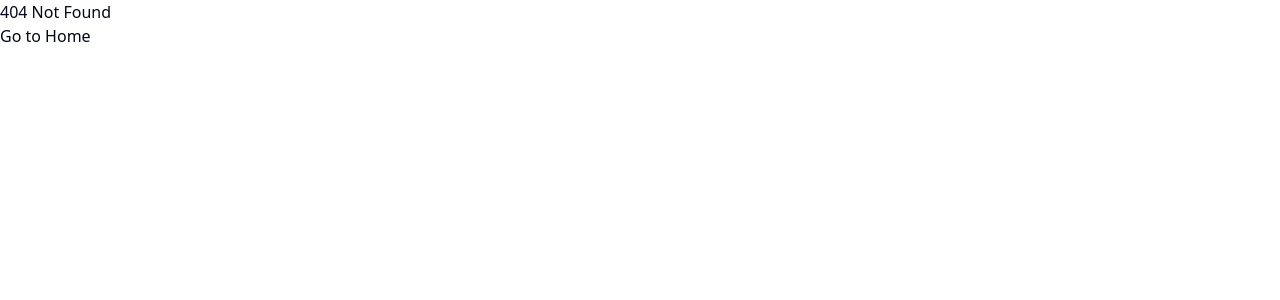
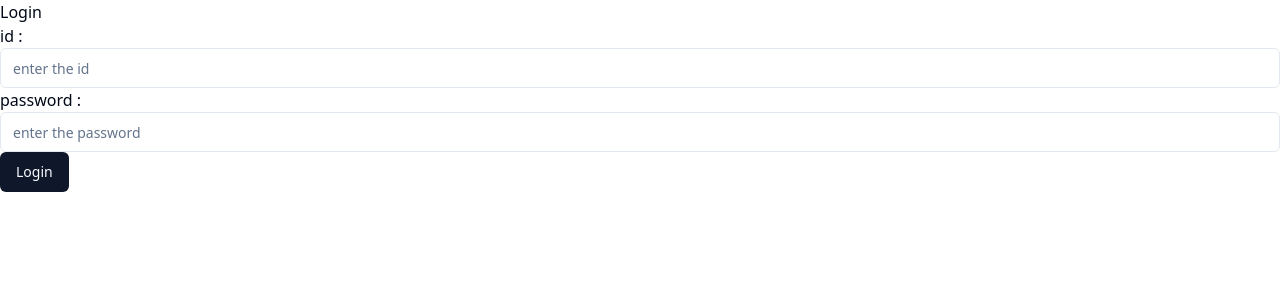
Before and after one commit to seamusic43/react_study, a React (Vite) app: page /login in a window 1280 px wide. Before the commit this address had no page. Shown: the top 300 px of the page. Built offline with nearby package versions, Linux system fonts and the light colour scheme.

Commit message:
Login 화면 기본 생성

```diff
--- a/src/assets/css/output.css
+++ b/src/assets/css/output.css
@@ -730,6 +730,10 @@
   justify-content: space-between;
 }
 
+.gap-2 {
+  gap: 0.5rem;
+}
+
 .gap-6 {
   gap: 1.5rem;
 }
--- /dev/null
+++ b/src/components/MenuItem.jsx
@@ -0,0 +1,7 @@
+import { Link } from 'react-router-dom';
+
+export default function MenuItem({ name, url }) {
+    return <li>
+        {url ? <Link to={url}>{name}</Link> : name}
+    </li>
+}
--- /dev/null
+++ b/src/pages/Home.jsx
@@ -0,0 +1,10 @@
+import Menu from "./common/Menu";
+
+export default function Home() {
+    return (
+        <div>
+            <h1>Home</h1>
+            <Menu />
+        </div>
+    );
+}
--- /dev/null
+++ b/src/pages/common/Login.jsx
@@ -0,0 +1,22 @@
+import { Label } from "@radix-ui/react-label";
+import { Input } from "@/components/ui/input";
+import { Button } from "@/components/ui/button";
+
+export default function Login() {
+    return (
+        <div>
+            <h1>Login</h1>
+            <form>
+                <div>
+                    <Label>id : </Label>
+                    <Input type="text" placeholder="enter the id" />
+                </div>
+                <div>
+                    <Label>password : </Label>
+                    <Input type="password" placeholder="enter the password" />
+                </div>
+                <Button>Login</Button>
+            </form>
+        </div>
+    );
+}
--- /dev/null
+++ b/src/pages/common/Menu.jsx
@@ -0,0 +1,22 @@
+import MenuItem from "@/components/MenuItem";
+
+const menuitems = [
+    { 'url': '/', 'name': 'Home' },
+    { 'url': '/login', 'name': 'Login' },
+    { 'url': '/introduce', 'name': 'Introduce' },
+    { 'url': '/notice', 'name': 'Notice' },
+];
+
+export default function Menu() {
+    return (
+        <div>
+            <h1>Menu</h1>
+            <ul className="flex grid gap-2">
+                {menuitems.map((item, index) => {
+                    return <MenuItem key={index} name={item.name} url={item.url} />
+                }
+                )}
+            </ul>
+        </div>
+    );
+}
```
Also changed, not shown: src/main.jsx (+7 -4 lines).
